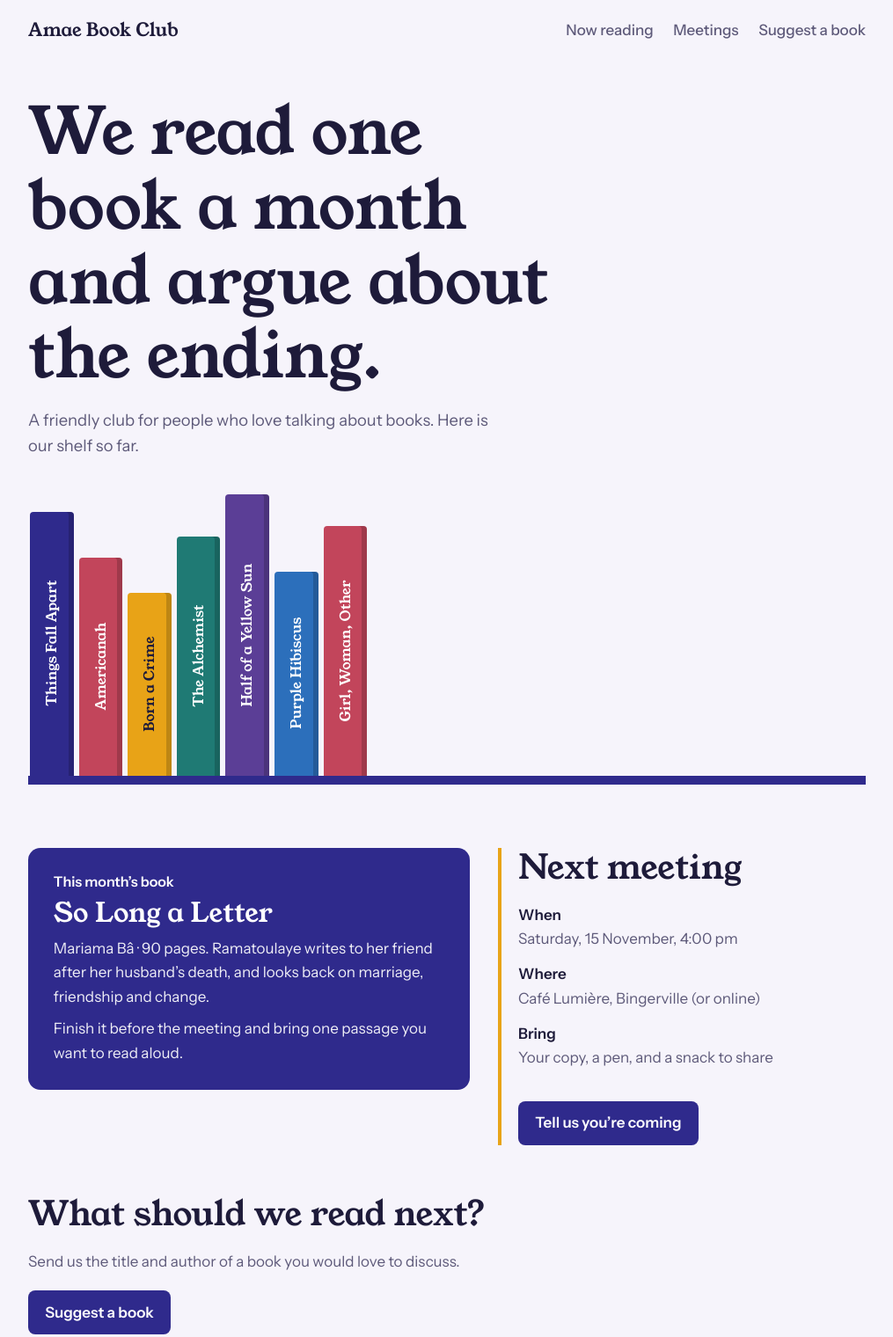
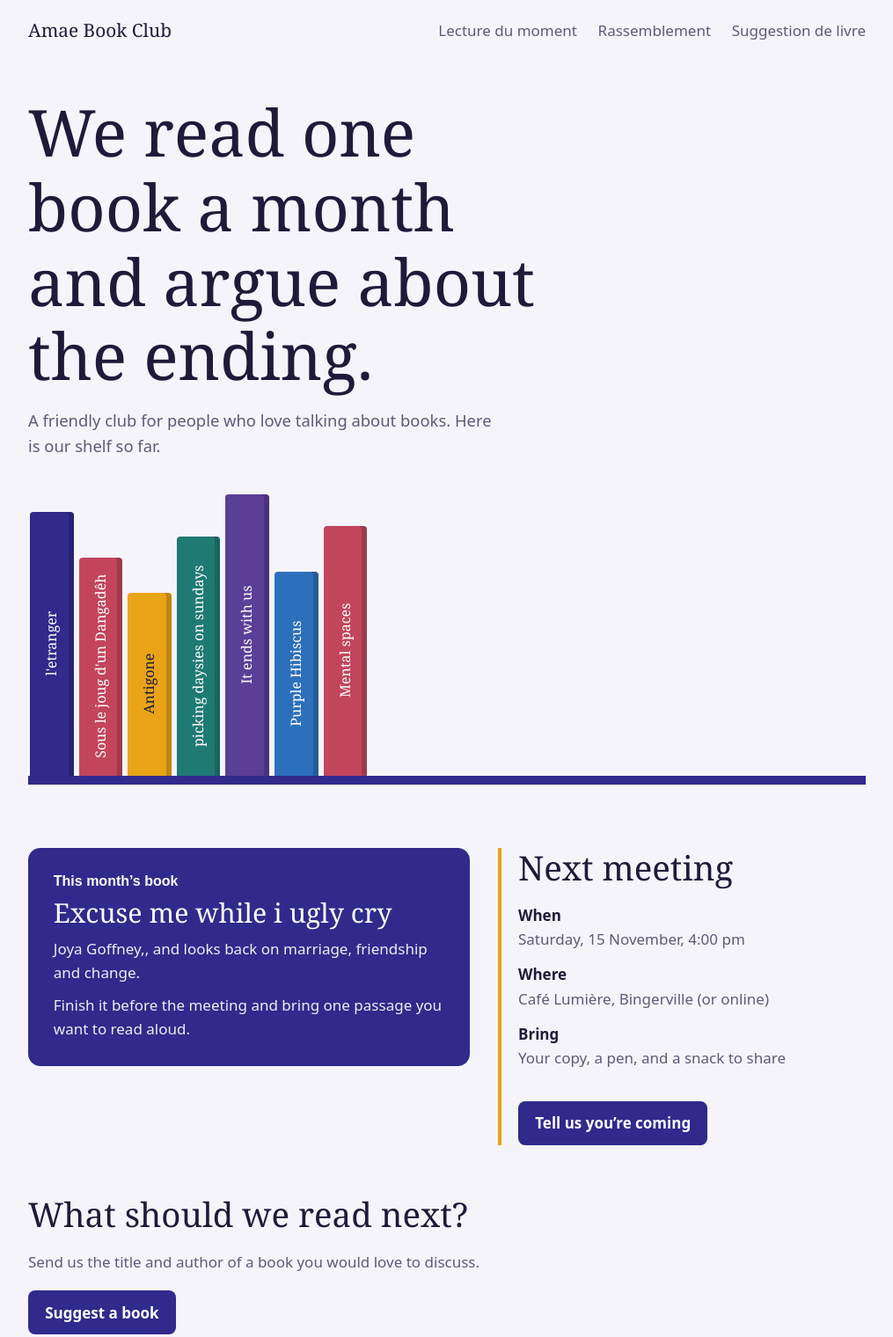
Before and after one commit to AmaeBee/AMAE-BOOK-CLUB, a plain HTML site: page index.html in a window 1280 px wide. Shown: the top 1520 px of the page at 88% size, without its empty margins (132-1147 px from the left). Drawn offline with Linux system fonts and the light colour scheme.

Commit message:
Update index.html

```diff
--- a/index.html
+++ b/index.html
@@ -1,10 +1,9 @@
 <!DOCTYPE html>
-<html lang="en">
+<html lang="fr">
 <head>
   <meta charset="utf-8">
   <meta name="viewport" content="width=device-width, initial-scale=1">
   <title>Amae Book Club</title>
-  <link rel="stylesheet" href="https://fonts.googleapis.com/css2?family=Young+Serif&family=Instrument+Sans:wght@400;500;600&display=swap">
   <link rel="stylesheet" href="style.css">
 </head>
 <body>
@@ -13,9 +12,9 @@
     <header class="top">
       <div class="brand">Amae Book Club</div>
       <nav aria-label="Main">
-        <a href="#current">Now reading</a>
-        <a href="#meeting">Meetings</a>
-        <a href="#next">Suggest a book</a>
+        <a href="#current">Lecture du moment</a>
+        <a href="#meeting">Rassemblement</a>
+        <a href="#next">Suggestion de livre</a>
       </nav>
     </header>
 
@@ -26,13 +25,13 @@
         <p>A friendly club for people who love talking about books. Here is our shelf so far.</p>
 
         <div class="shelf" aria-label="Books we have read">
-          <div class="spine s1" style="height:18.75rem"><span>Things Fall Apart</span></div>
-          <div class="spine s3" style="height:15.5rem"><span>Americanah</span></div>
-          <div class="spine s4 gold" style="height:13rem"><span>Born a Crime</span></div>
-          <div class="spine s2" style="height:17rem"><span>The Alchemist</span></div>
-          <div class="spine s5" style="height:20rem"><span>Half of a Yellow Sun</span></div>
+          <div class="spine s1" style="height:18.75rem"><span>l'etranger</span></div>
+          <div class="spine s3" style="height:15.5rem"><span>Sous le joug d'un Dangadêh</span></div>
+          <div class="spine s4 gold" style="height:13rem"><span>Antigone</span></div>
+          <div class="spine s2" style="height:17rem"><span>picking daysies on sundays</span></div>
+          <div class="spine s5" style="height:20rem"><span>It ends with us</span></div>
           <div class="spine s6" style="height:14.5rem"><span>Purple Hibiscus</span></div>
-          <div class="spine s3" style="height:17.75rem"><span>Girl, Woman, Other</span></div>
+          <div class="spine s3" style="height:17.75rem"><span>Mental spaces</span></div>
         </div>
       </div>
 
@@ -41,8 +40,8 @@
         <div class="grid">
           <div class="now">
             <h2>This month’s book</h2>
-            <h3>So Long a Letter</h3>
-            <p>Mariama Bâ · 90 pages. Ramatoulaye writes to her friend after her husband’s death, and looks back on marriage, friendship and change.</p>
+            <h3>Excuse me while i ugly cry</h3>
+            <p>Joya Goffney,, and looks back on marriage, friendship and change.</p>
             <p>Finish it before the meeting and bring one passage you want to read aloud.</p>
           </div>
 
```
